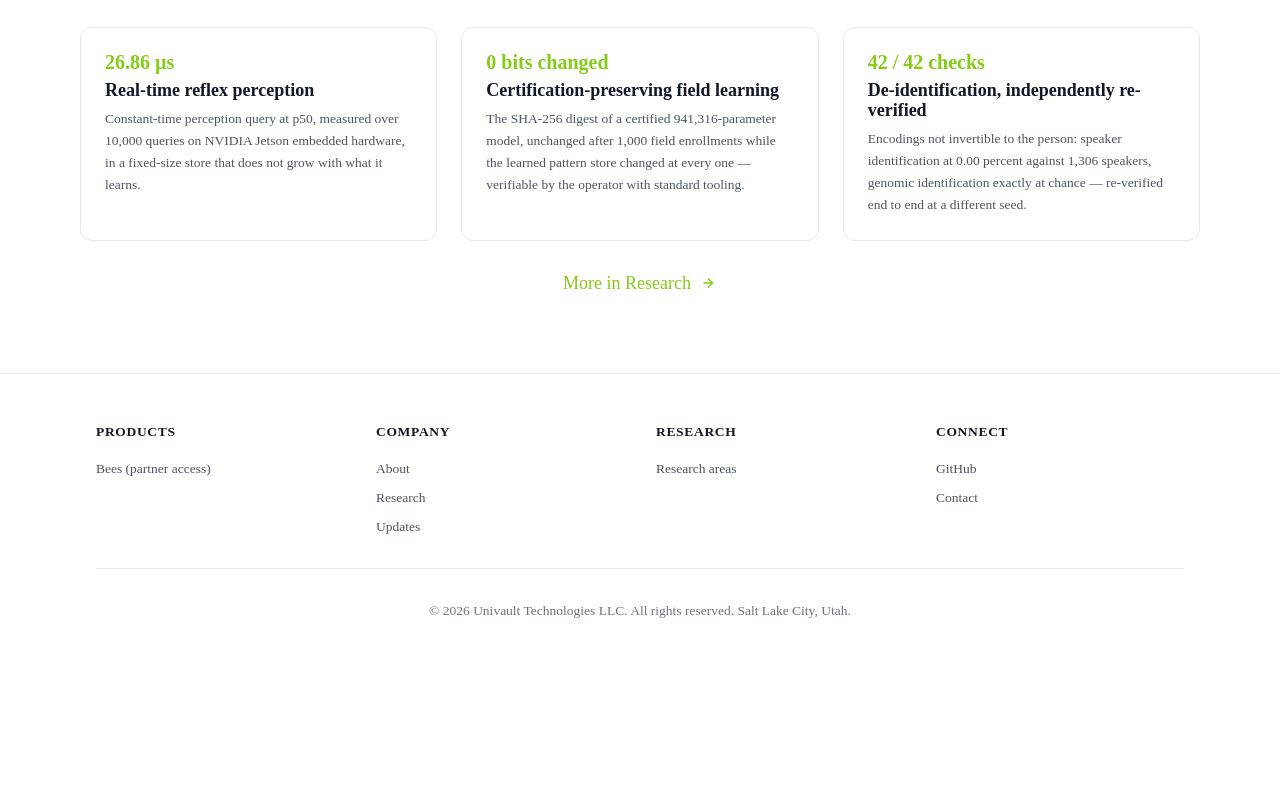
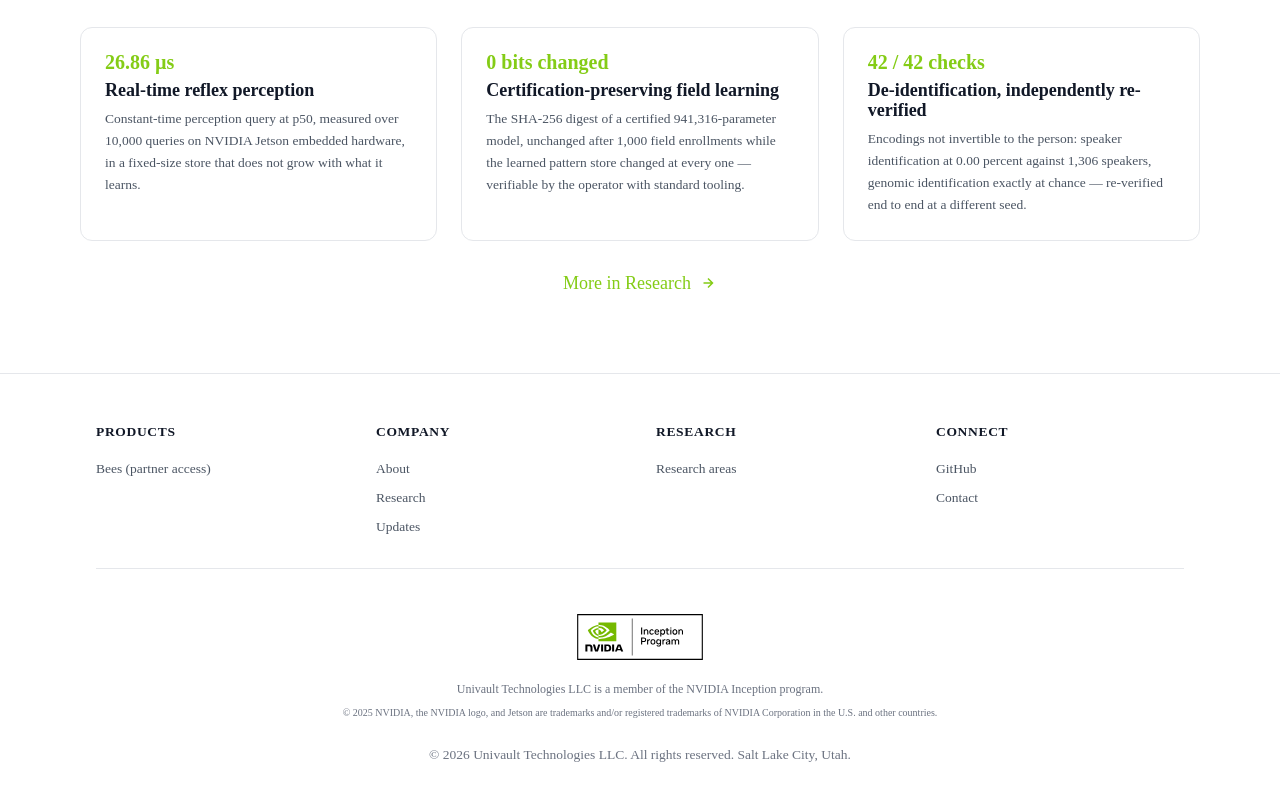
Before and after one commit to univault-org/md-next, a Next.js app: page / in a window 1280 px wide. Shown: the part 2563-3363 px from the top of the page. Before the commit the page ends 3231 px from the top, so only its background shows below. Built offline with nearby package versions, Linux system fonts and the light colour scheme.

Commit message:
Add program membership badge and trademark attribution to site footer

```diff
--- a/src/components/layout/Footer.js
+++ b/src/components/layout/Footer.js
@@ -34,6 +34,23 @@ export default function Footer() {
           </div>
         </div>
         <div className="border-t border-neutral-200 dark:border-neutral-800 pt-8">
+          <div className="flex flex-col items-center mb-6">
+            <img
+              src="/nvidia-inception-program-badge.svg"
+              alt="NVIDIA Inception Program"
+              width={500}
+              height={216}
+              className="block w-[140px] h-auto"
+              style={{ margin: '6px 0' }}
+            />
+            <p className="mt-2 text-xs text-neutral-500 dark:text-neutral-400 text-center">
+              Univault Technologies LLC is a member of the NVIDIA Inception program.
+            </p>
+            <p className="mt-2 max-w-2xl text-center text-[10px] leading-relaxed text-neutral-500 dark:text-neutral-400">
+              &copy; 2025 NVIDIA, the NVIDIA logo, and Jetson are trademarks and/or registered
+              trademarks of NVIDIA Corporation in the U.S. and other countries.
+            </p>
+          </div>
           <p className="text-center text-sm text-neutral-500 dark:text-neutral-400">
             &copy; {new Date().getFullYear()} Univault Technologies LLC. All rights reserved. Salt Lake City, Utah.
           </p>
```
Also changed, not shown: public/nvidia-inception-program-badge.png (added), public/nvidia-inception-program-badge.svg (added).
